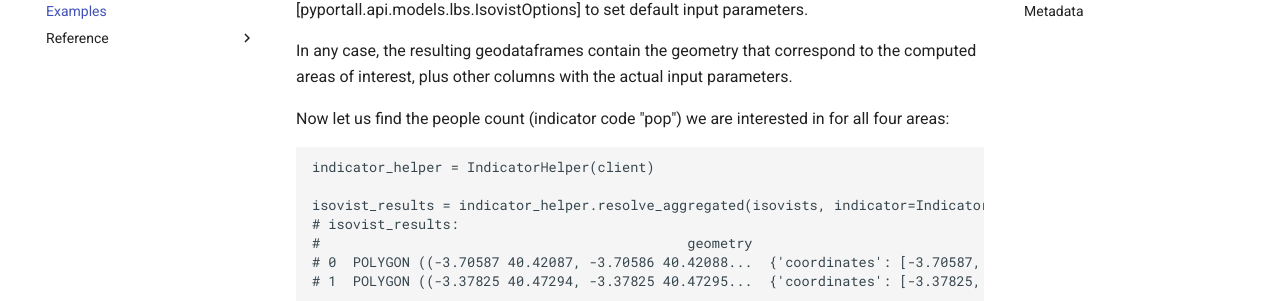
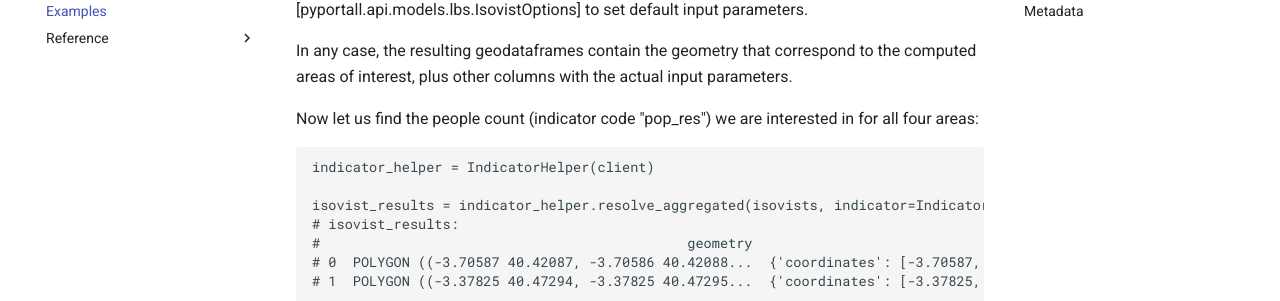
Before and after one commit to INSPIDE/pyportall, an MkDocs documentation site: the page built from docs/examples.md, in a window 1280 px wide and 1400 px high, scrolled down 1635 px. Shown: the part 151-452 px from the top of the window. Built offline with MkDocs 1.6.1 and Material for MkDocs 9.7.7, drawn with Linux system fonts in a browser that asks for light colours; some of the changed text lies outside the part shown.

````diff
--- a/docs/examples.md
+++ b/docs/examples.md
@@ -72,18 +72,18 @@ Much like with geocoding above, we could have used [IsolineOptions][pyportall.ap
 
 In any case, the resulting geodataframes contain the geometry that correspond to the computed areas of interest, plus other columns with the actual input parameters.
 
-Now let us find the people count (indicator code "pop") we are interested in for all four areas:
+Now let us find the people count (indicator code "pop_res") we are interested in for all four areas:
 
 ```python
 indicator_helper = IndicatorHelper(client)
 
-isovist_results = indicator_helper.resolve_aggregated(isovists, indicator=Indicator(code="pop"), moment=Moment(dow=DayOfWeek.monday, month=Month.february, hour=15))
+isovist_results = indicator_helper.resolve_aggregated(isovists, indicator=Indicator(code="pop_res"), moment=Moment(dow=DayOfWeek.monday, month=Month.july, year=2021, hour=15))
 # isovist_results:
 #                                             geometry                                        destination  fov_deg  heading_deg  num_rays  radius_m  value
 # 0  POLYGON ((-3.70587 40.42087, -3.70586 40.42088...  {'coordinates': [-3.70587, 40.42048], 'type': ...      360            0        -1       100    969
 # 1  POLYGON ((-3.37825 40.47294, -3.37825 40.47295...  {'coordinates': [-3.37825, 40.47281], 'type': ...      360            0        -1       100     80
 
-isoline_results = indicator_helper.resolve_aggregated(isolines, indicator=Indicator(code="pop"), moment=Moment(dow=DayOfWeek.monday, month=Month.february, hour=10))
+isoline_results = indicator_helper.resolve_aggregated(isolines, indicator=Indicator(code="pop_res"), moment=Moment(dow=DayOfWeek.monday, month=Month.july, year=2021, hour=10))
 # isoline_results:
 #                                             geometry                                        destination        mode moment  range_s  value
 # 0  POLYGON ((-3.70711 40.42145, -3.70668 40.42162...  {'coordinates': [-3.70587, 40.42048], 'type': ...  pedestrian   None      200  42034
@@ -95,7 +95,7 @@ You can see now the people count on the new `value` column of the dataframes.
 Internally, Portall splits the areas of interest in [H3 cells]/https://eng.uber.com/h3/), obtains the people count for each cell and aggregates them. It is also possible to get the disaggregated results for each of the cells. In this case, only one input geometry can be used at a time:
 
 ```python
-isovist_disaggregated_results = indicator_helper.resolve_disaggregated(isovists["geometry"][0], indicator=Indicator(code="pop", aggregated=False), moment=Moment(dow=DayOfWeek.monday, month=Month.february, hour=15))
+isovist_disaggregated_results = indicator_helper.resolve_disaggregated(isovists["geometry"][0], indicator=Indicator(code="pop_res", aggregated=False), moment=Moment(dow=DayOfWeek.monday, month=Month.july, year=2021, hour=15))
 # isovist_disaggregated_results:
 #                                             geometry                  id       value  weight
 # 0  POLYGON ((-3.70606 40.42066, -3.70618 40.42063...  631507574769340927  157.692308       1
@@ -104,7 +104,7 @@ isovist_disaggregated_results = indicator_helper.resolve_disaggregated(isovists[
 # 3  POLYGON ((-3.70571 40.42077, -3.70583 40.42074...  631507574769495551  296.153846       1
 # 4  POLYGON ((-3.70579 40.42094, -3.70591 40.42090...  631507574769510399  142.307692       1
 
-isoline_disaggregated_results = indicator_helper.resolve_disaggregated(isolines["geometry"][0], indicator=Indicator(code="pop", aggregated=False), moment=Moment(dow=DayOfWeek.monday, month=Month.february, hour=15))
+isoline_disaggregated_results = indicator_helper.resolve_disaggregated(isolines["geometry"][0], indicator=Indicator(code="pop_res", aggregated=False), moment=Moment(dow=DayOfWeek.monday, month=Month.july, year=2021, hour=15))
 # isoline_disaggregated_results:
 #                                               geometry                  id       value  weight
 # 0    POLYGON ((-3.70621 40.42176, -3.70633 40.42172...  631507574768870911  134.615385       1
--- a/setup.py
+++ b/setup.py
@@ -12,10 +12,11 @@ setup(
     license="MIT",
     long_description=long_description,
     long_description_content_type="text/markdown",
-    version="0.0.10",
+    version="1.0",
     classifiers=[
         "Programming Language :: Python :: 3.8",
         "Programming Language :: Python :: 3.9",
+        "Programming Language :: Python :: 3.10",
         "License :: Other/Proprietary License",
         "Operating System :: OS Independent",
     ],
````
Also changed, not shown: CHANGELOG.md (+8 -0 lines), README.md (+5 -0 lines), docs/index.md (+3 -4 lines), 6 other files.
